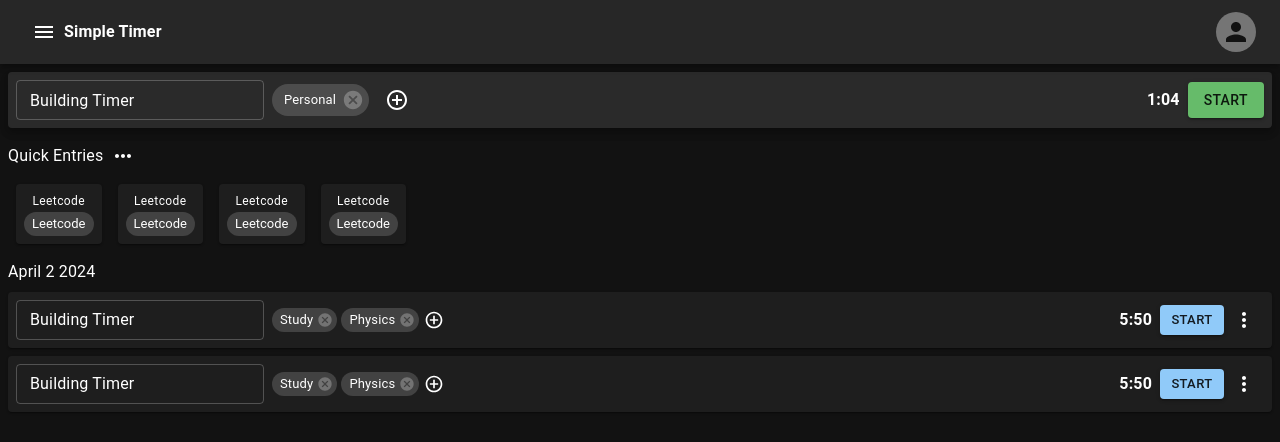
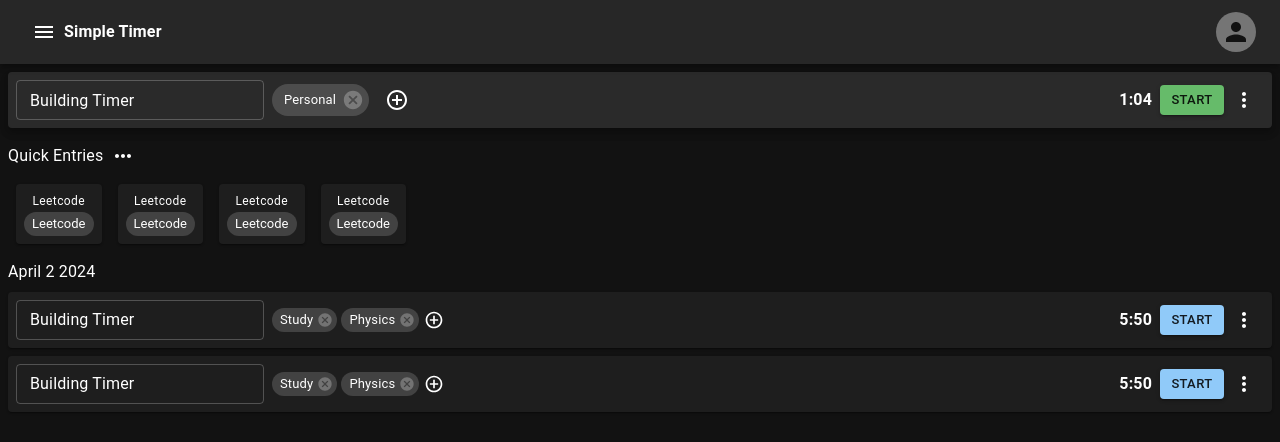
Before and after one commit to rikotacards/timer, a React (Vite) app: page / in a window 1280 px wide. Shown: the top 442 px of the page. Built offline with nearby package versions, Linux system fonts and the light colour scheme; the HTML template or start-up script is replaced by a standard one.

Commit message:
make button smaller.

```diff
--- a/src/components/NewEntryForm.tsx
+++ b/src/components/NewEntryForm.tsx
@@ -1,4 +1,4 @@
-import { AddCircleOutline } from '@mui/icons-material';
+import { AddCircleOutline, MoreVertOutlined } from '@mui/icons-material';
 import { Box, Button, Card, Chip, CircularProgress, IconButton, Popover, TextField, Typography } from '@mui/material';
 import React from 'react';
 import { CategoryEdit } from './CategoryEdit';
@@ -27,9 +27,12 @@ export const NewEntryForm: React.FC = () => {
                 <CircularProgress variant='indeterminate' color='success' sx={{ m: 1}} size='small' />
 
                 <Typography sx={{ fontWeight: 'bold' }}>1:04</Typography>
-                <Button color='success' variant='contained' sx={{ ml: 1 }}>
+                <Button size='small' color='success' variant='contained' sx={{ ml: 1 }}>
                     Start
                 </Button>
+                <IconButton>
+                    <MoreVertOutlined/>
+                </IconButton>
             </Box>
         </Box>
         <Popover id={id}
```
